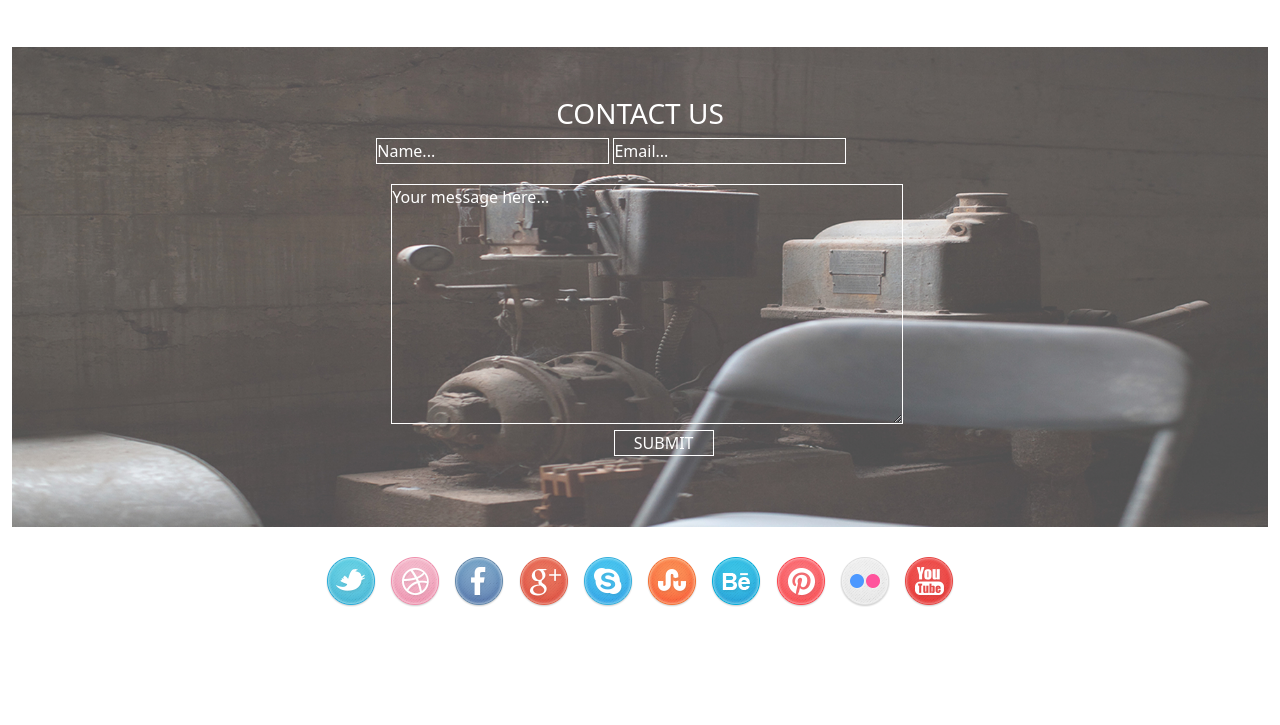
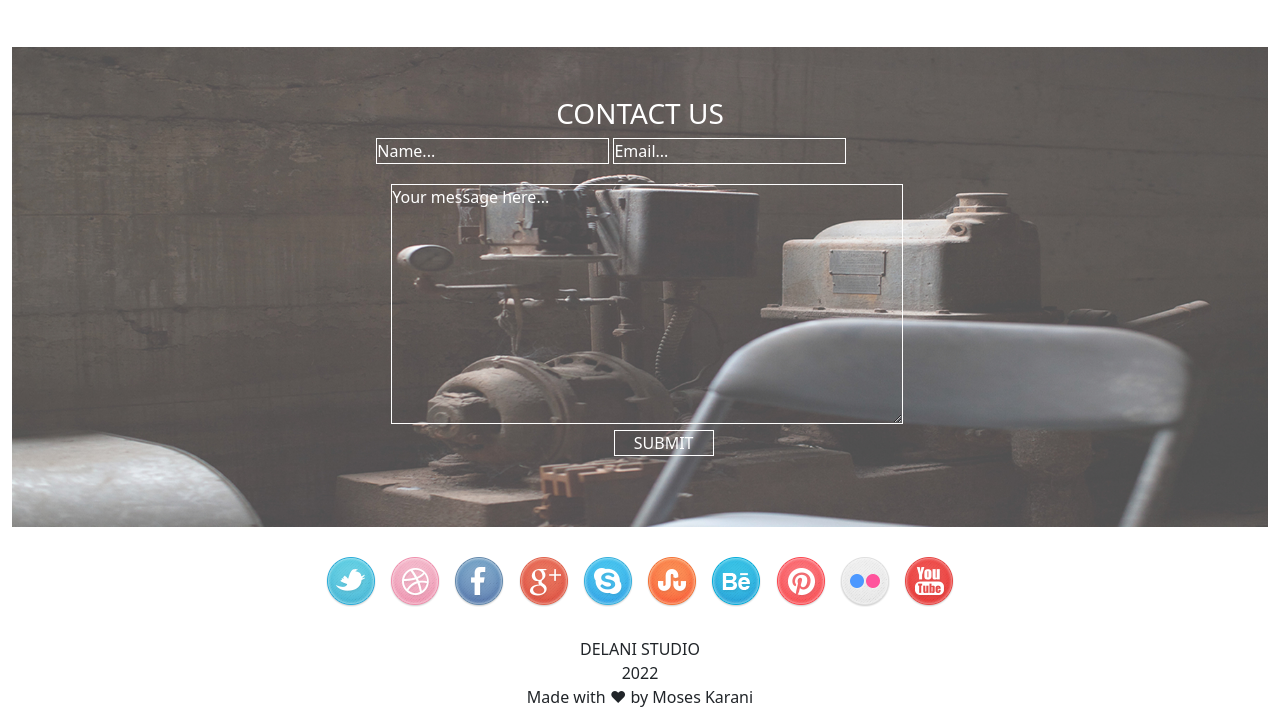
Before and after one commit to Morces/delani-studio, a plain HTML site: page index.html in a window 1280 px wide. Shown: the part 1997-2722 px from the top of the page. Before the commit the page ends 2604 px from the top, so only its background shows below. Drawn offline with nearby package versions, Linux system fonts and the light colour scheme.

Commit message:
feat:added  a regards text and styled it

```diff
--- a/index.html
+++ b/index.html
@@ -134,6 +134,13 @@
         <img src="assets/flickr.png" alt="">
         <img src="assets/you_tube.png" alt="">
     </div>
+    <div class="regards">
+      <p>
+        DELANI STUDIO <br>
+        2022 <br>
+        Made with &hearts; by Moses Karani
+      </p>
+    </div>
   </div>
 </body>
 </html>
--- a/style.css
+++ b/style.css
@@ -140,3 +140,9 @@ flex-wrap: wrap;
 justify-content: space-between;
 margin-top: 30px;
 }
+.regards {
+width: 20%;
+margin: auto;
+text-align: center;
+margin-top: 30px;
+}
```
